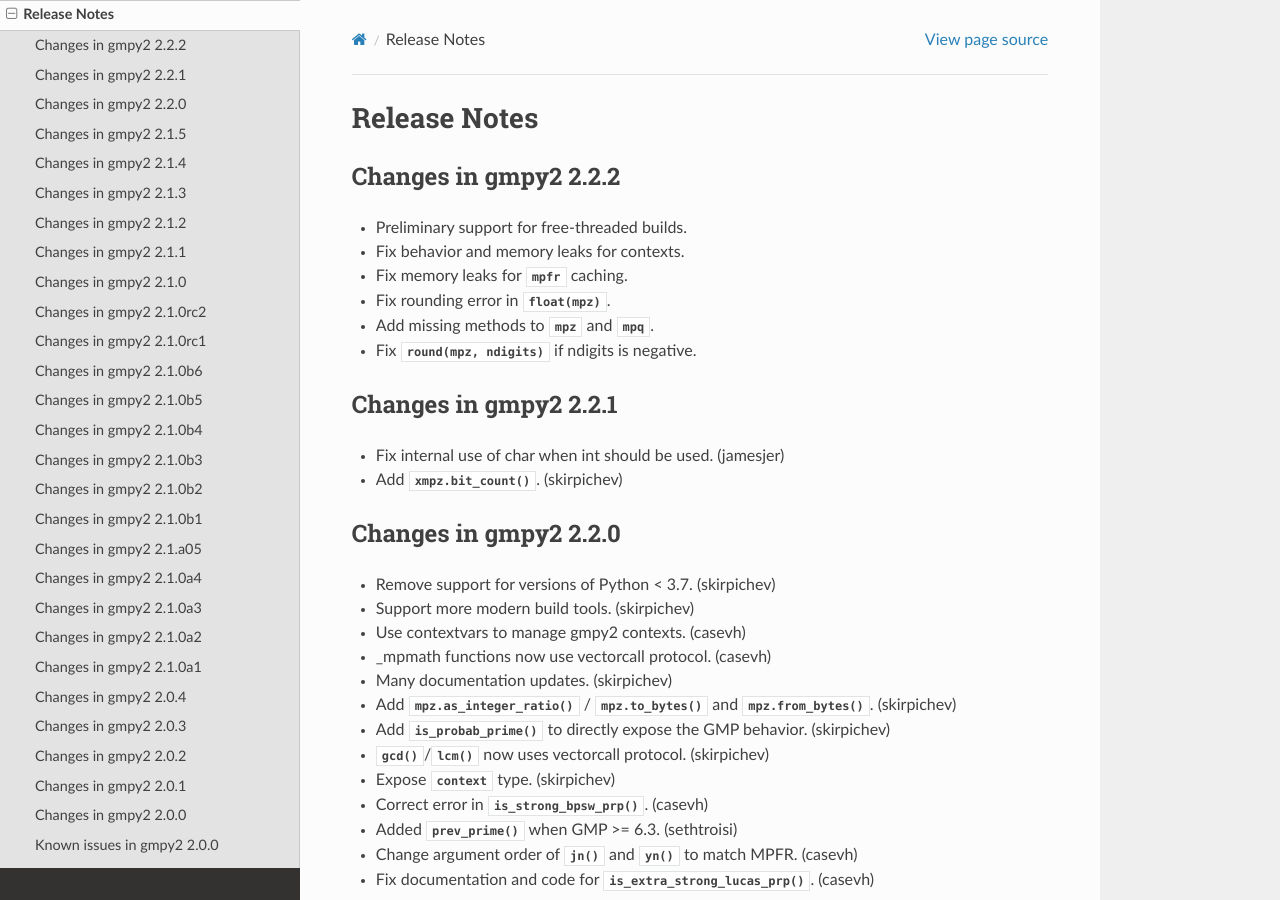
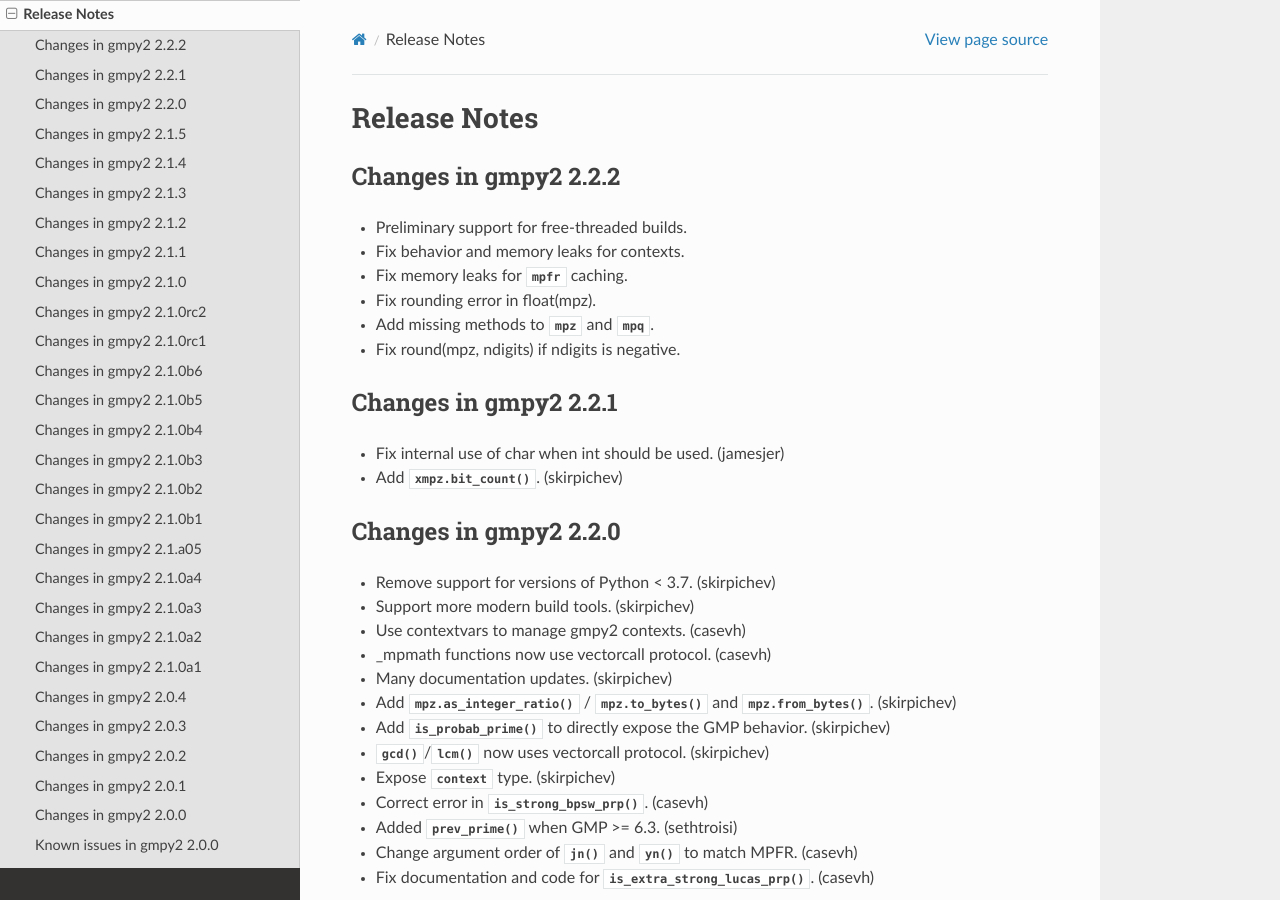
Before and after one commit to aleaxit/gmpy, a Sphinx documentation site: the page built from docs/history.rst, in a window 1280 px wide and 900 px high. Built offline with Sphinx 7.4.7 and the Read the Docs theme 3.1.0, drawn with Linux system fonts in a browser that asks for light colours; formulas are drawn with MathJax 3; the version number is read from the project's files by our own code.

```diff
--- a/docs/history.rst
+++ b/docs/history.rst
@@ -9,9 +9,9 @@ Changes in gmpy2 2.2.2
 * Preliminary support for free-threaded builds.
 * Fix behavior and memory leaks for contexts.
 * Fix memory leaks for `mpfr` caching.
-* Fix rounding error in `float(mpz)`.
+* Fix rounding error in float(mpz).
 * Add missing methods to `mpz` and `mpq`.
-* Fix `round(mpz, ndigits)` if ndigits is negative.
+* Fix round(mpz, ndigits) if ndigits is negative.
 
 Changes in gmpy2 2.2.1
 ----------------------
```
